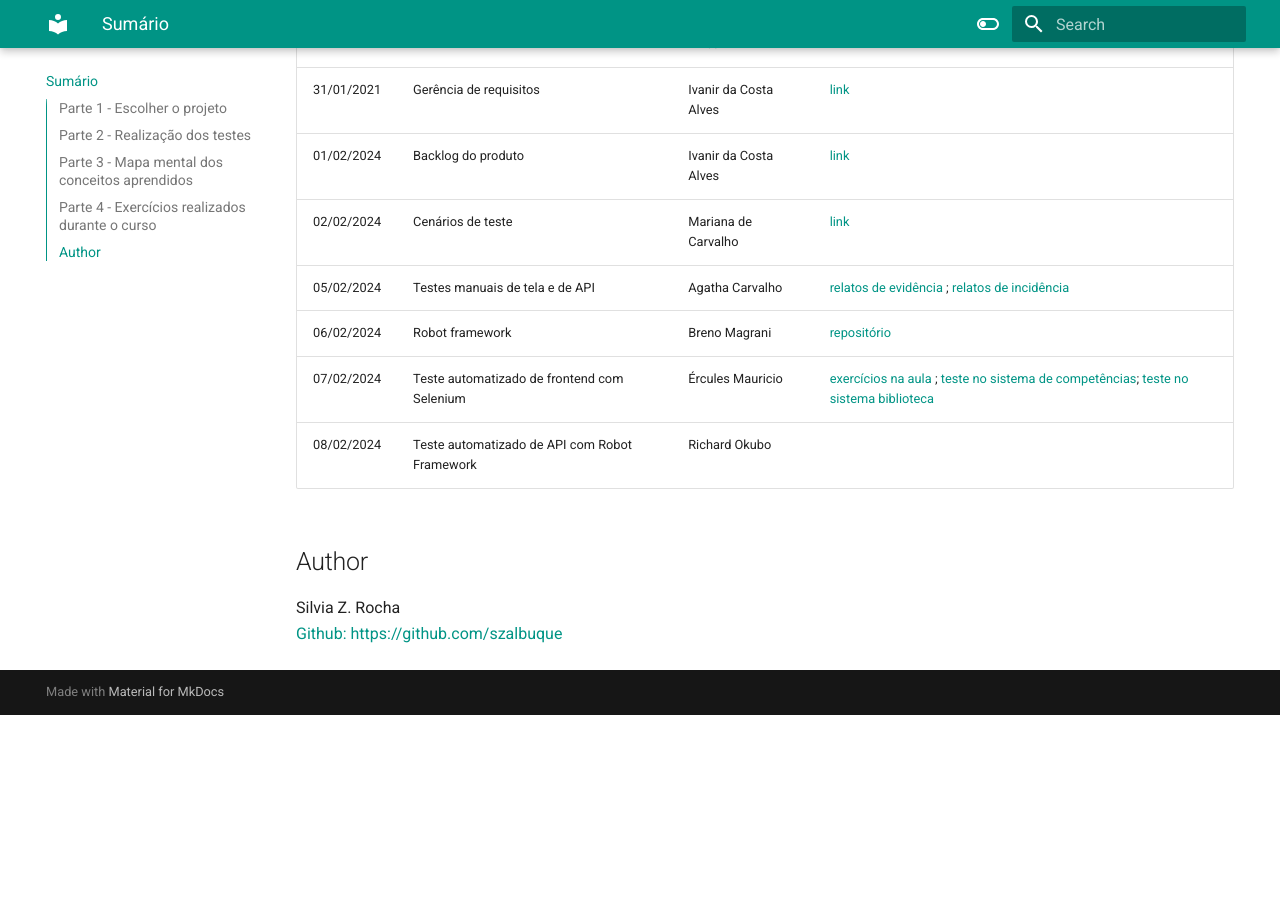
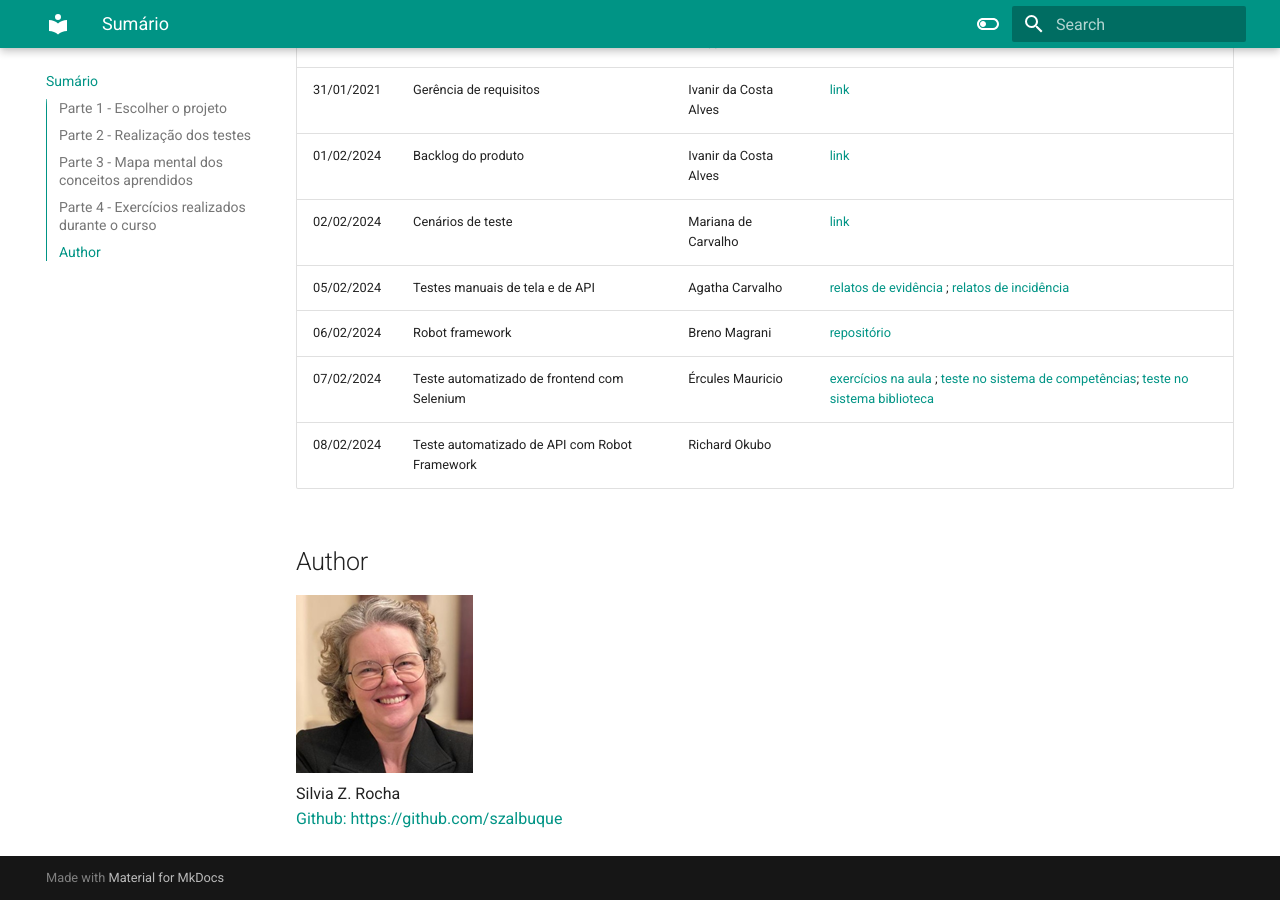
Before and after one commit to szalbuque/FEST-IQS-projetofinal, an MkDocs documentation site: the page built from docs/index.md, in a window 1280 px wide and 900 px high, scrolled down 990 px. Built offline with MkDocs 1.6.1 and Material for MkDocs 9.7.7, drawn with Linux system fonts in a browser that asks for light colours; before the commit the page ends 1705 px from its top, so only the background shows below that.

Commit message:
inclui foto da autora no index.md

```diff
--- a/docs/index.md
+++ b/docs/index.md
@@ -33,14 +33,7 @@ Estas páginas contêm os documentos e links referentes ao projeto final do curs
 | 08/02/2024 | Teste automatizado de API com Robot Framework | Richard Okubo | |
 
 
-
-
-
-
-
-
-
-
 ## Author
+![Foto](Silvia2.png)<br>
 Silvia Z. Rocha<br>
 [Github: https://github.com/szalbuque](https://github.com/szalbuque)
```
Also changed, not shown: docs/Silvia2.png (added).
